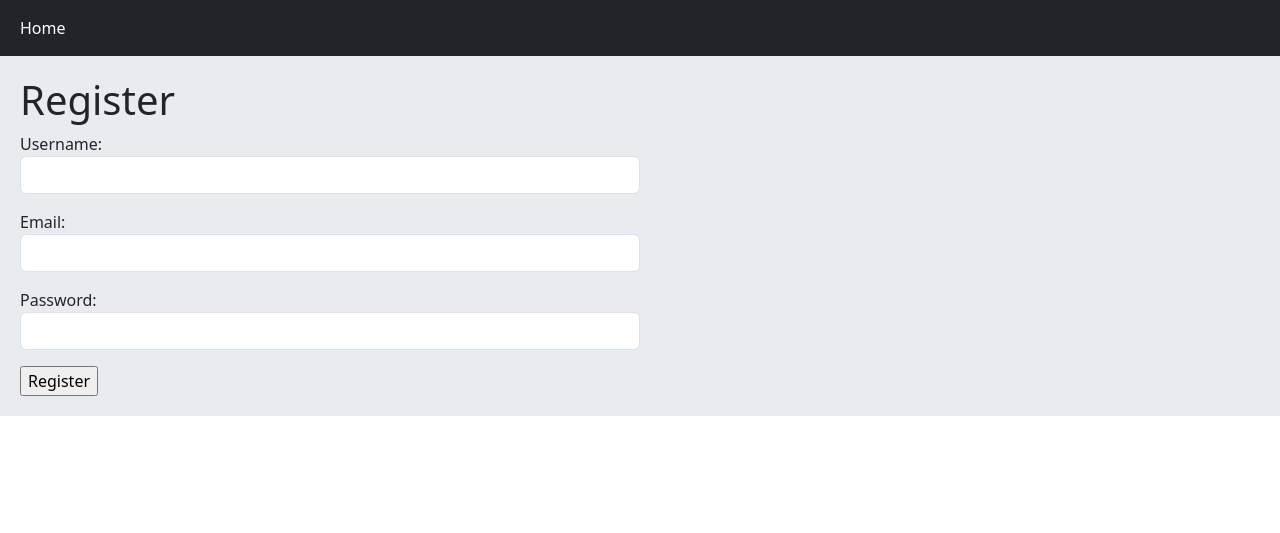
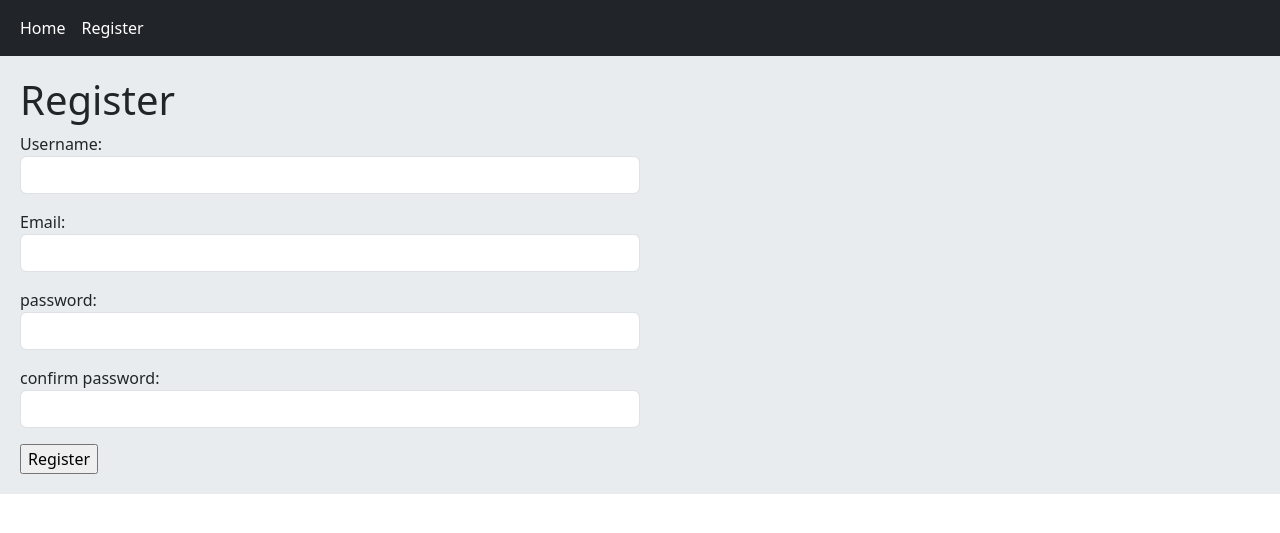
Before and after one commit to mehdi-prbb/django_projetc_social_network, a Django app: page /accounts/register/ in a window 1280 px wide. Shown: the top 533 px of the page. Run offline with Django 4.2, Linux system fonts and the light colour scheme.

Commit message:
implelment password validation to form

```diff
--- a/accounts/forms.py
+++ b/accounts/forms.py
@@ -6,7 +6,8 @@ from django.core.exceptions import ValidationError
 class UserRegistrationForm(forms.Form):
     username = forms.CharField(widget=forms.TextInput(attrs={'class':'form-control'}))
     email = forms.EmailField(widget=forms.EmailInput(attrs={'class':'form-control'}))
-    password = forms.CharField(widget=forms.PasswordInput(attrs={'class':'form-control'}))
+    password1 = forms.CharField(label='password', widget=forms.PasswordInput(attrs={'class':'form-control'}))
+    password2 = forms.CharField(label='confirm password', widget=forms.PasswordInput(attrs={'class':'form-control'}))
 
     def clean_email(self):
         email = self.cleaned_data['email']
@@ -23,3 +24,14 @@ class UserRegistrationForm(forms.Form):
         if user:
             raise ValidationError('This username Already Exists')
         return username
+
+    def clean(self):
+        cd = super().clean()
+        pass1 = cd.get('password1')
+        pass2 = cd.get('password2')
+
+        if pass1 and pass2 and len(pass1) <= 8:
+            raise ValidationError("Password must be more than 8 character")
+
+        if pass1 != pass2:
+            raise ValidationError("Password Does'nt match together")
--- a/accounts/views.py
+++ b/accounts/views.py
@@ -18,7 +18,7 @@ class RegisterView(View):
         form = self.form_class(request.POST)
         if form.is_valid():
             cd = form.cleaned_data
-            User.objects.create_user(cd['username'], cd['email'], cd['password'])
+            User.objects.create_user(cd['username'], cd['email'], cd['password1'])
             messages.success(request, 'you registered successfully', 'success')
             return redirect('pages:home')
         return render(request, self.template_name, {'form' : form})
--- a/templates/inc/navbar.html
+++ b/templates/inc/navbar.html
@@ -3,6 +3,7 @@
       <div class="collapse navbar-collapse" id="navbarNavAltMarkup">
         <div class="navbar-nav">
           <a class="nav-link active" aria-current="page" href="{% url 'pages:home' %}">Home</a>
+          <a class="nav-link active" aria-current="page" href="{% url 'accounts:user_register' %}">Register</a>
         </div>
       </div>
     </div>
```
Also changed, not shown: db.sqlite3.
